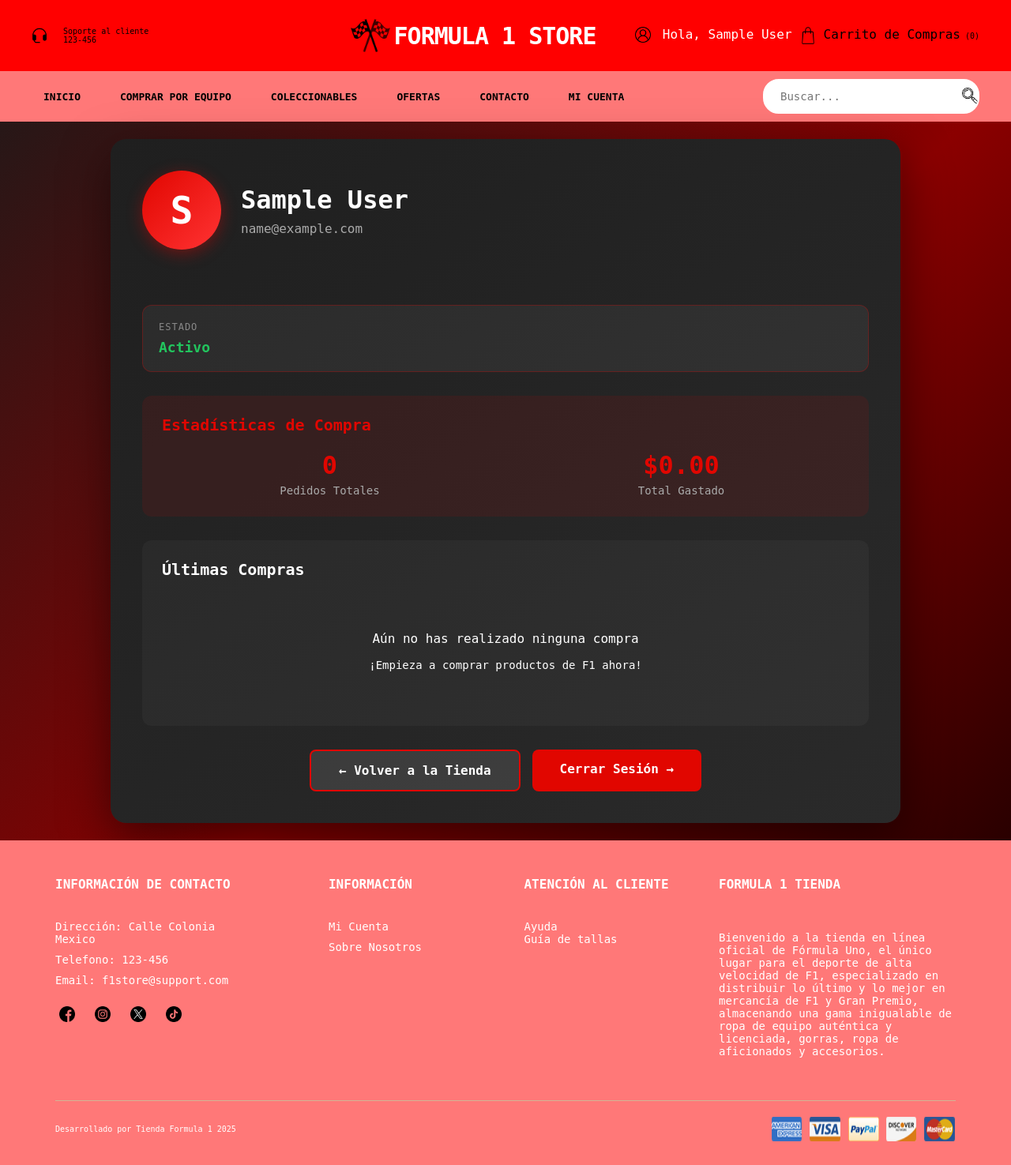
After one commit to fernuncio/TiendaEnLinea, a PHP site: page /perfil.php in a window 1280 px wide. The commit adds this page. Shown: the whole page at 79% size. Run offline with PHP 8.4, Linux system fonts and the light colour scheme; the visitor is signed in with stand-in values (Sample User, id 1); data that the repository does not hold is empty.

Commit message:
Se creo una nueva pagina en la cual puedes cerrar sesion y ver tus estadisticas

```diff
--- a/FerrariTeam.html
+++ b/FerrariTeam.html
@@ -40,7 +40,7 @@
                 <nav class="navbar container">
                     <img src="img/barsM.png" class="logo-menu" alt="Logo Menu" width="15" height="auto">
                     <ul class="menu">
-                        <li><a href="index.html">Inicio</a></li>
+                        <li><a href="index.php">Inicio</a></li>
                         <li class="dropdown"><a href="#">Comprar por Equipo</a>
                              <ul class="dropdown-content">
                                 <li><a href="#">Mercedes</a></li>
--- a/SobreNosotros.html
+++ b/SobreNosotros.html
@@ -40,7 +40,7 @@
                 <nav class="navbar container">
                     <img src="img/barsM.png" class="logo-menu" alt="Logo Menu" width="15" height="auto">
                     <ul class="menu">
-                        <li><a href="index.html">Inicio</a></li>
+                        <li><a href="index.php">Inicio</a></li>
                         <li class="dropdown"><a href="#">Comprar por Equipo</a>
                              <ul class="dropdown-content">
                                 <li><a href="#">Mercedes</a></li>
--- a/codigo_iniciarSesion.php
+++ b/codigo_iniciarSesion.php
@@ -4,7 +4,7 @@
     session_start();
 
     if(isset($_SESSION["loggedin"]) && $_SESSION["loggedin"] == true){
-        header("location: index.html");
+        header("location: index.php");
         exit;
     }
 
@@ -62,7 +62,7 @@
                                 if($rol == "admin"){
                                     header("location: admin/dashboard.php");
                                 } else {
-                                    header("location: index.html");
+                                    header("location: index.php");
                                 }
                                 exit();
                             }else{
@@ -76,7 +76,9 @@
                     echo "UPS! algo salió mal, inténtalo más tarde";
                 }
             }
+         if(isset($stmt) && $stmt !== false){
         mysqli_stmt_close($stmt);
+        }
     }
 
 ?>
--- /dev/null
+++ b/codigo_perfil.php
@@ -0,0 +1,69 @@
+<?php
+session_start();
+
+// Verificar si está logueado
+if(!isset($_SESSION["loggedin"]) || $_SESSION["loggedin"] !== true){
+    header("location: iniciarSesion.php");
+    exit;
+}
+
+require_once "conexion.php";
+
+$id_usuario = $_SESSION["id_usuario"];
+
+// Obtener estadísticas del usuario
+$total_pedidos = 0;
+$total_gastado = 0;
+
+$sql = "SELECT COUNT(*) as total_pedidos, IFNULL(SUM(total), 0) as total_gastado
+        FROM ventas
+        WHERE id_usuario = ?";
+
+if($stmt = mysqli_prepare($link, $sql)){
+    mysqli_stmt_bind_param($stmt, "i", $id_usuario);
+    mysqli_stmt_execute($stmt);
+    $resultado = mysqli_stmt_get_result($stmt);
+    if($row = mysqli_fetch_assoc($resultado)){
+        $total_pedidos = $row['total_pedidos'];
+        $total_gastado = $row['total_gastado'];
+    }
+    mysqli_stmt_close($stmt);
+}
+
+// Obtener últimas 5 compras
+$sql_compras = "SELECT id_venta, total, fecha, estado
+                FROM ventas
+                WHERE id_usuario = ?
+                ORDER BY fecha DESC
+                LIMIT 5";
+
+$ultimas_compras = [];
+if($stmt = mysqli_prepare($link, $sql_compras)){
+    mysqli_stmt_bind_param($stmt, "i", $id_usuario);
+    mysqli_stmt_execute($stmt);
+    $resultado = mysqli_stmt_get_result($stmt);
+    while($row = mysqli_fetch_assoc($resultado)){
+        $ultimas_compras[] = $row;
+    }
+    mysqli_stmt_close($stmt);
+}
+
+mysqli_close($link);
+
+// Obtener inicial del nombre
+$inicial = strtoupper(substr($_SESSION["nombre"], 0, 1));
+
+// Calcular membresía
+if($total_gastado >= 5000) {
+    $membresia = "Platinum";
+} elseif($total_gastado >= 2000) {
+    $membresia = "Gold";
+} elseif($total_gastado >= 500) {
+    $membresia = "Silver";
+} else {
+    $membresia = "Bronze";
+}
+
+// Calcular puntos F1
+$puntos_f1 = $total_pedidos * 10;
+?>
--- a/iniciarSesion.php
+++ b/iniciarSesion.php
@@ -28,8 +28,8 @@
 
     <section>
          <div class="contenedor-formulario">
-             <a href="index.html" class="btn-volver">Volver</a>
-            <form class="formulario" action=<?php echo htmlspecialchars($_SERVER["PHP_SELF"]); ?> " method="post">
+             <a href="index.phps" class="btn-volver">Volver</a>
+            <form class="formulario" action="<?php echo htmlspecialchars($_SERVER["PHP_SELF"]); ?>" method="post">
             <fieldset>
                 <legend>Inicia Sesión</legend>
                 <p class="text-muted-foreground" style="text-align: center;">Inicia sesión para acceder a tu cuenta y continuar tu experiencia de carreras</p>
--- /dev/null
+++ b/perfil.php
@@ -0,0 +1,205 @@
+<?php require_once 'codigo_perfil.php'; ?>
+<!DOCTYPE html>
+<html lang="es">
+<head>
+    <meta charset="UTF-8">
+    <meta name="viewport" content="width=device-width, initial-scale=1.0">
+    <title>Mi Perfil - F1 Store</title>
+    <link rel="stylesheet" href="style.css?v=2"/>
+    <link rel="icon" type="image/x-icon" href="img/volante.png">
+</head>
+<body class="body-formulario">
+    <header>
+        <div class="container-hero">
+            <div class="container hero">
+                <div class="customer-support">
+                    <img src="img/suport.png" class="logo-user" alt="Logo Soporte">
+                    <div class="content-customer-support">
+                        <span class="text">Soporte al cliente</span>
+                        <span class="number">123-456</span>
+                    </div>
+                </div>
+                <div class="container-logo">
+                    <img src="img/flagle.png" class="logo" alt="Logo Tienda F1">
+                    <h1 class="logo"><a href="index.php">Formula 1 Store</a></h1>
+                </div>
+
+                <div class="container-user">
+                    <a href="perfil.php" title="Mi Perfil">
+                        <img src="img/user.png" class="logo-user" alt="Logo User">
+                    </a>
+                    <span class="text" style="margin-left: 5px; color: #fff;">
+                        Hola, <?php echo htmlspecialchars($_SESSION["nombre"]); ?>
+                    </span>
+                    <img src="img/bag.png" class="logo-user" alt="Logo Cart">
+                    <div class="content-shopping-cart">
+                        <span class="text">Carrito de Compras</span>
+                        <span class="number">(0)</span>
+                    </div>
+                </div>
+            </div>
+        </div>
+
+        <div class="container-navbar">
+            <nav class="navbar container">
+                <img src="img/barsM.png" class="logo-menu" alt="Logo Menu" width="15" height="auto">
+                <ul class="menu">
+                    <li><a href="index.php">Inicio</a></li>
+                    <li class="dropdown"><a href="#">Comprar por Equipo</a>
+                        <ul class="dropdown-content">
+                            <li><a href="#">Mercedes</a></li>
+                            <li><a href="FerrariTeam.html">Ferrari</a></li>
+                            <li><a href="#">Hass</a></li>
+                            <li><a href="#">Kick Sauber</a></li>
+                            <li><a href="#">Williams</a></li>
+                        </ul>
+                    </li>
+                    <li><a href="#">Coleccionables</a></li>
+                    <li><a href="#">Ofertas</a></li>
+                    <li><a href="#">Contacto</a></li>
+                    <li><a href="perfil.php">Mi Cuenta</a></li>
+                </ul>
+                <form class="search-form">
+                    <input type="search" placeholder="Buscar..."/>
+                    <button class="btn-search">
+                        <img src="img/search.png" class="logo-user" alt="Logo Search">
+                    </button>
+                </form>
+            </nav>
+        </div>
+    </header>
+
+    <!-- Contenido del Perfil -->
+    <section>
+        <br>
+        <br>
+        <div class="profile-container">
+            <!-- Header del Perfil -->
+            <div class="profile-header">
+                <div class="user-initial"><?php echo $inicial; ?></div>
+                <div class="user-details">
+                    <div class="user-name"><?php echo htmlspecialchars($_SESSION["nombre"]); ?></div>
+                    <div class="user-email"><?php echo htmlspecialchars($_SESSION["email"]); ?></div>
+
+                </div>
+            </div>
+
+            <!-- Información Básica -->
+            <div class="info-grid">
+
+                <div class="info-card">
+                    <div class="info-label">Estado</div>
+                    <div class="info-value" style="color: #22c55e;">Activo</div>
+                </div>
+            </div>
+
+            <!-- Estadísticas -->
+            <div class="stats-section">
+                <div class="stats-title"> Estadísticas de Compra</div>
+                <div class="stats-grid">
+                    <div class="stat-item">
+                        <div class="stat-number"><?php echo $total_pedidos; ?></div>
+                        <div class="stat-label">Pedidos Totales</div>
+                    </div>
+                    <div class="stat-item">
+                        <div class="stat-number">$<?php echo number_format($total_gastado, 2); ?></div>
+                        <div class="stat-label">Total Gastado</div>
+                    </div>
+                </div>
+            </div>
+
+            <!-- Últimas Compras -->
+            <div class="compras-section">
+                <div class="compras-title"> Últimas Compras</div>
+
+                <?php if(count($ultimas_compras) > 0): ?>
+                    <?php foreach($ultimas_compras as $compra): ?>
+                        <div class="compra-item">
+                            <div>
+                                <div class="compra-info">Orden</div>
+                                <div class="compra-value">#<?php echo $compra['id_venta']; ?></div>
+                            </div>
+                            <div>
+                                <div class="compra-info">Total</div>
+                                <div class="compra-value">$<?php echo number_format($compra['total'], 2); ?></div>
+                            </div>
+                            <div>
+                                <div class="compra-info">Fecha</div>
+                                <div class="compra-value"><?php echo date('d/m/Y', strtotime($compra['fecha'])); ?></div>
+                            </div>
+                            <div>
+                                <span class="estado-badge estado-<?php echo $compra['estado']; ?>">
+                                    <?php echo ucfirst($compra['estado']); ?>
+                                </span>
+                            </div>
+                        </div>
+                    <?php endforeach; ?>
+                <?php else: ?>
+                    <div class="no-compras">
+                        <p> Aún no has realizado ninguna compra</p>
+                        <p style="font-size: 14px; margin-top: 10px;">¡Empieza a comprar productos de F1 ahora!</p>
+                    </div>
+                <?php endif; ?>
+            </div>
+
+            <!-- Botones de Acción -->
+            <div class="buttons-section">
+                <a href="index.php" class="btn-action btn-secondary">← Volver a la Tienda</a>
+                <a href="codigo_cerar_sesion.php" class="btn-action">Cerrar Sesión →</a>
+            </div>
+        </div>
+        <br>
+        <br>
+    </section>
+
+    <footer class="footer">
+        <div class="container container-footer">
+            <div class="menu-footer">
+                <div class="contact-info">
+                    <p class="title-footer">Información de Contacto</p>
+                    <ul>
+                        <li>Dirección: Calle Colonia Mexico</li>
+                        <li>Telefono: 123-456</li>
+                        <li>Email: f1store@support.com</li>
+                    </ul>
+                    <div class="social-icons">
+                        <span class="face"><img src="img/facebook.png" class="logo-contac" alt="Logo facebook"></span>
+                        <span class="insta"><img src="img/instagram.png" class="logo-contac" alt="Logo instagram"></span>
+                        <span class="twitter"><img src="img/twitter.png" class="logo-contac" alt="Logo twitter"></span>
+                        <span class="tiktok"><img src="img/tiktok.png" class="logo-contac" alt="Logo tiktok"></span>
+                    </div>
+                </div>
+                <div class="information">
+                    <p class="title-footer">Información</p>
+                    <ul>
+                        <li><a href="perfil.php">Mi Cuenta</a></li>
+                        <li><a href="SobreNosotros.html">Sobre Nosotros</a></li>
+                    </ul>
+                </div>
+                <div class="customer-service">
+                    <p class="title-footer">Atención al Cliente</p>
+                    <ul>
+                        <li><a href="#">Ayuda</a></li>
+                        <li><a href="#">Guía de tallas</a></li>
+                    </ul>
+                </div>
+                <div class="newsletter">
+                    <p class="title-footer">Formula 1 Tienda</p>
+                    <div class="content">
+                        <p>
+                            Bienvenido a la tienda en línea oficial de Fórmula Uno, el único lugar para el
+                            deporte de alta velocidad de F1, especializado en distribuir lo último y lo mejor
+                            en mercancía de F1 y Gran Premio, almacenando una gama inigualable de ropa de equipo
+                            auténtica y licenciada, gorras, ropa de aficionados y accesorios.
+                        </p>
+                    </div>
+                </div>
+            </div>
+            <div class="copyright">
+                <p>Desarrollado por Tienda Formula 1 2025</p>
+                <img src="img/payment.png" alt="Pagos">
+            </div>
+        </div>
+    </footer>
+</body>
+</html>
--- a/registro.php
+++ b/registro.php
@@ -27,7 +27,7 @@
 
     <section>
          <div class="contenedor-formulario">
-             <a href="index.html" class="btn-volver">Volver</a>
+             <a href="index.php" class="btn-volver">Volver</a>
 
             <form class="formulario" action=<?php echo htmlspecialchars($_SERVER["PHP_SELF"]); ?> " method="post">
             <fieldset>
--- a/style.css
+++ b/style.css
@@ -931,6 +931,269 @@ p {
     background-color: #ff0000;
     transform: scale(1.05);
 }
+
+/*---------------------------------*/
+/*       PÁGINA DE PERFIL          */
+/*---------------------------------*/
+
+.profile-page {
+    background: linear-gradient(135deg, #1a1a1a 0%, #2d0a0a 100%);
+    min-height: 100vh;
+    padding: 40px 20px;
+}
+
+.profile-container {
+    background: linear-gradient(145deg, #1f1f1f, #2a2a2a);
+    border-radius: 20px;
+    padding: 40px;
+    max-width: 1000px;
+    margin: 0 auto;
+    box-shadow: 0 20px 60px rgba(0, 0, 0, 0.5);
+
+}
+.profile-section {
+    background: linear-gradient(145deg, #1f1f1f, #2a2a2a);
+    min-height: 100vh;
+    padding: 40px 20px;
+}
+
+.profile-header {
+    display: flex;
+    align-items: center;
+    gap: 25px;
+    margin-bottom: 40px;
+    padding-bottom: 30px;
+
+}
+
+.user-initial {
+    width: 100px;
+    height: 100px;
+    background: linear-gradient(135deg, #e10600, #ff3333);
+    border-radius: 50%;
+    display: flex;
+    align-items: center;
+    justify-content: center;
+    font-size: 48px;
+    font-weight: bold;
+    color: white;
+    box-shadow: 0 5px 20px rgba(225, 6, 0, 0.4);
+}
+
+.user-details {
+    flex: 1;
+}
+
+.user-name {
+    font-size: 32px;
+    font-weight: bold;
+    color: #fff;
+    margin-bottom: 8px;
+}
+
+.user-email {
+    font-size: 16px;
+    color: #aaa;
+}
+
+.user-role {
+    display: inline-block;
+    background: rgba(225, 6, 0, 0.2);
+    color: #ff3333;
+    padding: 5px 15px;
+    border-radius: 20px;
+    font-size: 12px;
+    font-weight: 600;
+    margin-top: 8px;
+    text-transform: uppercase;
+}
+
+.info-grid {
+    display: grid;
+    grid-template-columns: repeat(auto-fit, minmax(250px, 1fr));
+    gap: 20px;
+    margin-bottom: 30px;
+}
+
+.info-card {
+    background: rgba(255, 255, 255, 0.05);
+    border-radius: 12px;
+    padding: 20px;
+    border: 1px solid rgba(225, 6, 0, 0.3);
+    transition: all 0.3s ease;
+}
+
+.info-card:hover {
+    border-color: #e10600;
+    transform: translateY(-5px);
+    box-shadow: 0 10px 25px rgba(225, 6, 0, 0.2);
+}
+
+.info-label {
+    font-size: 12px;
+    color: #888;
+    text-transform: uppercase;
+    letter-spacing: 1px;
+    margin-bottom: 8px;
+}
+
+.info-value {
+    font-size: 18px;
+    color: #fff;
+    font-weight: 600;
+}
+
+.stats-section {
+    background: rgba(225, 6, 0, 0.1);
+    border-radius: 12px;
+    padding: 25px;
+    margin-bottom: 30px;
+}
+
+.stats-title {
+    font-size: 20px;
+    color: #e10600;
+    margin-bottom: 20px;
+    font-weight: bold;
+}
+
+.stats-grid {
+    display: grid;
+    grid-template-columns: repeat(auto-fit, minmax(150px, 1fr));
+    gap: 20px;
+    text-align: center;
+}
+
+.stat-item {
+    /* Contenedor para cada estadística */
+}
+
+.stat-number {
+    font-size: 32px;
+    font-weight: bold;
+    color: #e10600;
+    margin-bottom: 5px;
+}
+
+.stat-label {
+    font-size: 14px;
+    color: #aaa;
+}
+
+.compras-section {
+    background: rgba(255, 255, 255, 0.03);
+    border-radius: 12px;
+    padding: 25px;
+    margin-bottom: 30px;
+}
+
+.compras-title {
+    font-size: 20px;
+    color: #fff;
+    margin-bottom: 20px;
+    font-weight: bold;
+}
+
+.compra-item {
+    background: rgba(255, 255, 255, 0.05);
+    border-left: 4px solid #e10600;
+    border-radius: 8px;
+    padding: 15px 20px;
+    margin-bottom: 15px;
+    display: grid;
+    grid-template-columns: 1fr 1fr 1fr 100px;
+    gap: 15px;
+    align-items: center;
+    transition: all 0.3s ease;
+}
+
+.compra-item:hover {
+    background: rgba(225, 6, 0, 0.1);
+    transform: translateX(5px);
+}
+
+.compra-info {
+    color: #aaa;
+    font-size: 12px;
+    text-transform: uppercase;
+    margin-bottom: 3px;
+}
+
+.compra-value {
+    color: #fff;
+    font-size: 16px;
+    font-weight: 600;
+}
+
+.estado-badge {
+    display: inline-block;
+    padding: 5px 12px;
+    border-radius: 20px;
+    font-size: 12px;
+    font-weight: 600;
+    text-transform: uppercase;
+}
+
+.estado-completado {
+    background: rgba(34, 197, 94, 0.2);
+    color: #22c55e;
+}
+
+.estado-pendiente {
+    background: rgba(251, 191, 36, 0.2);
+    color: #fbbf24;
+}
+
+.estado-cancelado {
+    background: rgba(239, 68, 68, 0.2);
+    color: #ef4444;
+}
+
+.no-compras {
+    text-align: center;
+    color: #888;
+    padding: 30px;
+    font-size: 16px;
+}
+
+.buttons-section {
+    display: flex;
+    gap: 15px;
+    justify-content: center;
+    flex-wrap: wrap;
+}
+
+.btn-action {
+    background: #e10600;
+    color: white;
+    border: none;
+    padding: 15px 35px;
+    border-radius: 8px;
+    font-size: 16px;
+    font-weight: 600;
+    cursor: pointer;
+    text-decoration: none;
+    display: inline-block;
+    transition: all 0.3s ease;
+}
+
+.btn-action:hover {
+    background: #ff3333;
+    transform: translateY(-2px);
+    box-shadow: 0 5px 15px rgba(225, 6, 0, 0.4);
+}
+
+.btn-secondary {
+    background: rgba(255, 255, 255, 0.1);
+    color: white;
+    border: 2px solid #e10600;
+}
+
+.btn-secondary:hover {
+    background: rgba(225, 6, 0, 0.2);
+}
+
+
 /*---------------------------------*/
 /*        TEXTO DE ERROR           */
 /*---------------------------------*/
@@ -1048,6 +1311,31 @@ p {
 		align-items: center;
 		gap: 1.5rem;
 	}
+
+        /* Responsive para perfil */
+    .profile-header {
+        flex-direction: column;
+        text-align: center;
+    }
+
+    .user-name {
+        font-size: 24px;
+    }
+
+    .compra-item {
+        grid-template-columns: 1fr;
+        gap: 10px;
+    }
+
+    .stats-grid {
+        grid-template-columns: repeat(2, 1fr);
+    }
+
+    .profile-container {
+        padding: 25px;
+    }
+
+
 }
 
 /* ********************************** */
@@ -1122,4 +1410,6 @@ p {
 	.content p{
 		font-size: 1.6rem;
 	}
+
+
 }
```
Also changed, not shown: codigo_cerar_sesion.php (added, +13 -0 lines), index.php (renamed from index.html, +17 -4 lines).
